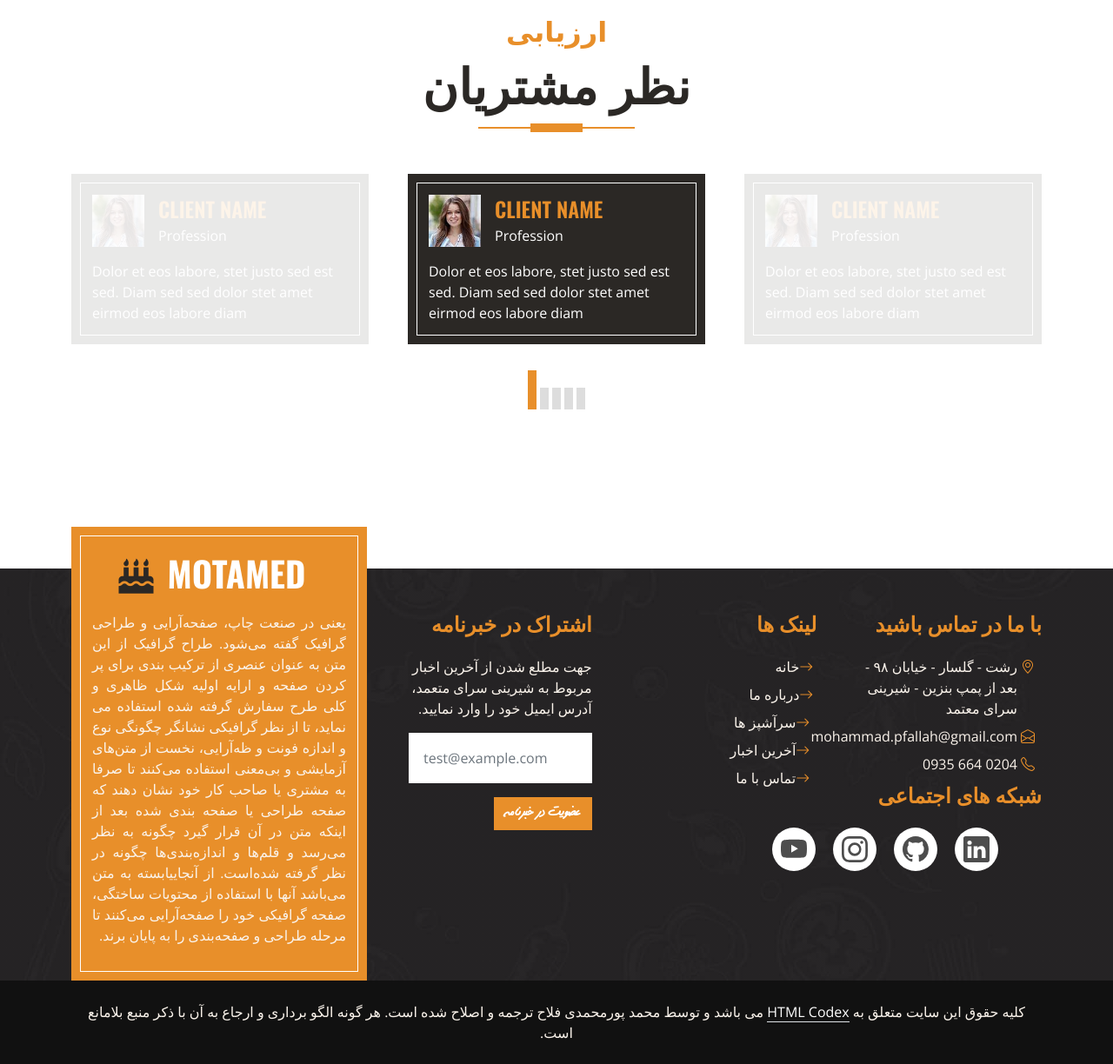
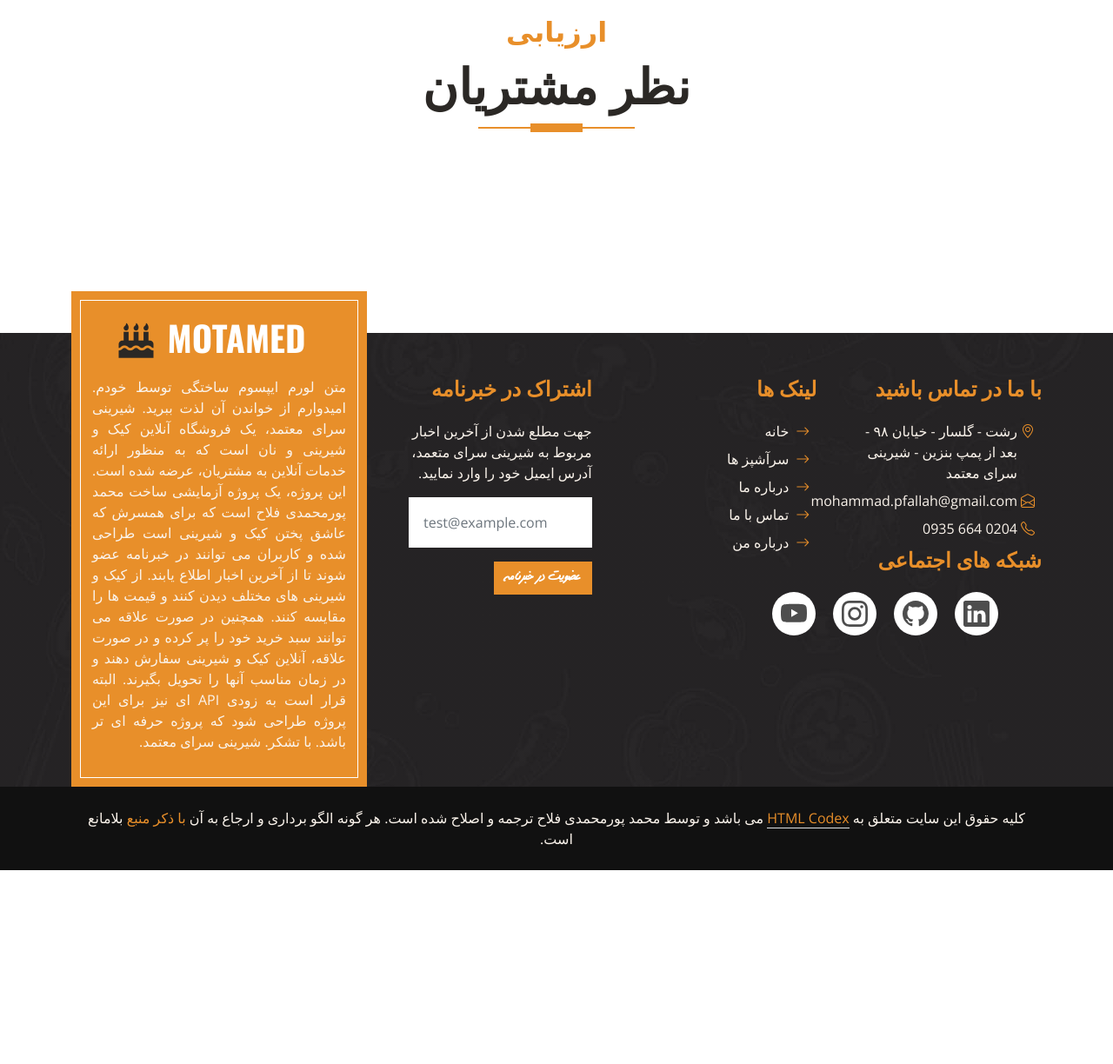
Before and after one commit to mohammadpmf/confectionery, a Django app: page / in a window 1280 px wide. Shown: the part 4397-5621 px from the top of the page at 87% size. After the commit the page ends 5398 px from the top, so only its background shows below. Run offline with Django 5.2, Linux system fonts and the light colour scheme; tables that the repository leaves empty hold one stand-in row (values such as "Sample post"); grey boxes marked "Sample" are stand-in pictures; parts of the project's set-up code (start-up, migrations or seed data) failed here and were passed over; some libraries are stand-ins or nearby versions.

Commit message:
Add newsletter, social networks and carousel of index.html

```diff
--- a/confectionery/models.py
+++ b/confectionery/models.py
@@ -114,3 +114,9 @@ class SuggestionsCritics(models.Model):
 
     def __str__(self):
         return f"{self.name}: {self.subject}"
+
+
+class NewsLetter(models.Model):
+    email = models.EmailField(verbose_name=_('Email'), max_length=255, unique=True)
+    datetime_created = models.DateTimeField(verbose_name=_('Date Time Created'), auto_now_add=True)
+    datetime_modified = models.DateTimeField(verbose_name=_('Last Time Edited'), auto_now=True)
--- a/confectionery/templates/index.html
+++ b/confectionery/templates/index.html
@@ -365,16 +365,33 @@
             <h1 class="display-4 text-uppercase" {% if LANGUAGE_CODE == 'fa' %}style="font-family: dastkhat;"{% endif %}>نظر مشتریان</h1>
         </div>
         <div class="owl-carousel testimonial-carousel">
-            {% for comment in '12345' %}
-            <div class="testimonial-item bg-dark text-white border-inner p-4">
-                <div class="d-flex align-items-center mb-3">
-                    <img class="img-fluid flex-shrink-0" src="{% static 'img/testimonial-1.jpg' %}" style="width: 60px; height: 60px;">
-                    <div class="ps-3">
-                        <h4 class="text-primary text-uppercase mb-1">Client Name</h4>
-                        <span>Profession</span>
+            {% for comment in top_comments %}
+            <div dir="rtl" class="testimonial-item bg-dark text-white border-inner p-4" style="height: 200px">
+                <div class="d-flex align-items-center justify-content-between mb-3 flex-wrap">
+                    <img class="img-fluid flex-shrink-0" style="width: 60px; height: 60px;"
+                    src=
+                    {% if comment.author.profile_picture %}
+                    "{{ comment.author.profile_picture.image.url }}"
+                    {% else %}
+                    "{% static 'madval/img/profile_not_set.png' %}"
+                    {% endif %}
+                    >
+                    <div dir="ltr" class="w-75">
+                        <a href="{{ comment.product.get_absolute_url }}">
+                        {% if comment.product.main_image %}
+                            <img class="d-inline mx-1" src="{{ comment.product.main_image.url }}" style="width: 60px; height: 60px;" alt="">
+                        {% else %}
+                            <span>{{ comment.product.title }}</span>
+                        {% endif %}
+                        </a>
+                    </div>
+                    <div class="ps-3 mx-1">
+                        <h4 class="text-primary text-uppercase mb-1 c">
+                            {% if comment.author.first_name %}{{ comment.author.first_name }}{% else %}{{ comment.author }}{% endif %} گفته:
+                        </h4>
                     </div>
                 </div>
-                <p class="mb-0">Dolor et eos labore, stet justo sed est sed. Diam sed sed dolor stet amet eirmod eos labore diam
+                <p class="mb-0">{{ comment.text|truncatechars:100 }}
                 </p>
             </div>
             {% endfor %}
--- a/confectionery/views.py
+++ b/confectionery/views.py
@@ -6,7 +6,7 @@ from django.contrib.auth.mixins import LoginRequiredMixin
 from django.utils.translation import gettext as _
 
 from .models import Favorite, Product, ProductCustomUserComment, ProductAnanymousUserComment
-from .forms import ProductCustomUserCommentForm, ProductAnanymousUserCommentForm, SuggestionsCriticsForm
+from .forms import NewsLetterForm, ProductCustomUserCommentForm, ProductAnanymousUserCommentForm, SuggestionsCriticsForm
 
 
 class HomePage(generic.TemplateView):
@@ -33,7 +33,39 @@ class HomePage(generic.TemplateView):
         # context['cakes'] = Product.objects.filter(product_type='cake').order_by('id')[:6]
         # context['pastries'] = Product.objects.filter(product_type='pastry').order_by('id')[:6]
         # context['breads'] = Product.objects.filter(product_type='bread').order_by('id')[:6]
+        context['top_comments'] = ProductCustomUserComment.objects.filter(is_approved=True, dont_show_my_name=False).select_related('product', 'author__profile_picture').order_by('-stars', '-datetime_modified', '-id')[:5]
         return context
+
+    def post(self, request, *args, **kwargs):
+        if 'newsletter_sub' in request.POST:
+            new_subscription=NewsLetterForm(request.POST)
+            if new_subscription.is_valid():
+                new_subscription.save()
+                messages.success(request, _("Your email successfully added to our database! You will be noticed from all news ASAP!"))
+            else:
+                messages.error(request, new_subscription.errors)
+        next_page = request.POST.get("next_page")
+        if not next_page:
+            next_page = 'homepage'
+        return redirect(next_page)
+        # این کامنت های طولانی که پایین نوشتم رو اول گذاشتم چون داخل یه کلاس دیگه نوشته بودم. بعد گفتم
+        # بیاد به صفحه اول خوبه. به خاطر همین آوردمش اینجا. اما چون بحث جالبی بود کدها رو گذاشتم باشه
+        # و به همون صورت آوردمش اینجا. فقط این که اول تو پروداکت دیتیل خاص از یه محصول نوشته بودم
+        # موقعی که بهش ارجاع دادم تو کامنت ها یادم باشه که تو کلاس ProductDetail بوده و اول متد post
+        # از این کلاس
+
+        # در غیر این صورت یا لایک کرده یا نظر داده که کارهای زیر رو انجام دادم. البته برای اینا هم بهتر بود
+        # به نظرم همین شکلی استفاده میکردم. ولی قبلا نوشته بودم. به هر حال تجربه شد دیگه. میتونیم با بررسی
+        # با استفاده از اپراتور این ببینیم که کودوم فرم از سمت اچ تی ام ال ارسال شده. اگه اکشن ها شون
+        # متفاوت باشن که خب تابع های جدا رو بررسی میکنیم. اما اگه اکشن های یکسانی داشته باشن یا
+        # اکشن نداشته باشن که صفحه ای که لودشون کرده دوباره بررسیشون کنه، این شکلی میشه با ایف بررسی کرد
+        # که کودوم یکی صداش کرده بوده. البته کسی که سوال کرده بود تو استک اورفلو جذاب تر بود و اون میخواست
+        # آنسابسکرایب هم بذاره. در واقع تو یه فرم ۲ تا دکمه سابمیت داشت که برای منم هر وقت لازم شد میتونم
+        # ازش کمک بگیرم. اما برای همین مسئله هم خیلی کمکم کرد. دیگه کدهای قبلی رو که پایین نوشته بودم
+        # عوض نمیکنم. روش من این بود که همیشه یه اینپوت هیدن تعریف میکردم بعد این ور میگرفتم ببینم اگه
+        # اون اینپوت مقدار داره یه سری کارها رو بکنم و اگه نداره کار متفاوت. اما این روش جدید حرفه ای تره
+        # https://stackoverflow.com/questions/866272/how-can-i-build-multiple-submit-buttons-django-form
+        # این هم لینک استک اورفلویی که کمک کرد حل بشه مسئله.
 
 
 class CategoryList(generic.ListView):
--- a/templates/_base.html
+++ b/templates/_base.html
@@ -204,10 +204,10 @@ https://stackoverflow.com/questions/3356964/how-to-get-the-current-language-in-d
             <div class="row gx-5">
                 <div class="col-lg-4 col-md-6 mt-lg-n5">
                     <div class="d-flex flex-column align-items-center justify-content-center text-center h-100 bg-primary border-inner p-4">
-                        <a href="index.html" class="navbar-brand">
+                        <a href="{% url 'homepage' %}" class="navbar-brand">
                             <h1 class="m-0 text-uppercase text-white"><i class="fa fa-birthday-cake fs-1 text-dark me-3"></i>Motamed</h1>
                         </a>
-                        <p dir='rtl' style="text-align: justify;" class="mt-3">یعنی در صنعت چاپ، صفحه‌آرایی و طراحی گرافیک گفته می‌شود. طراح گرافیک از این متن به عنوان عنصری از ترکیب بندی برای پر کردن صفحه و ارایه اولیه شکل ظاهری و کلی طرح سفارش گرفته شده استفاده می نماید، تا از نظر گرافیکی نشانگر چگونگی نوع و اندازه فونت و ظه‌آرایی، نخست از متن‌های آزمایشی و بی‌معنی استفاده می‌کنند تا صرفا به مشتری یا صاحب کار خود نشان دهند که صفحه طراحی یا صفحه بندی شده بعد از اینکه متن در آن قرار گیرد چگونه به نظر می‌رسد و قلم‌ها و اندازه‌بندی‌ها چگونه در نظر گرفته شده‌است. از آنجاییابسته به متن می‌باشد آنها با استفاده از محتویات ساختگی، صفحه گرافیکی خود را صفحه‌آرایی می‌کنند تا مرحله طراحی و صفحه‌بندی را به پایان برند.</p>
+                        <p dir='rtl' style="text-align: justify;" class="mt-3">متن لورم ایپسوم ساختگی توسط خودم. امیدوارم از خواندن آن لذت ببرید. شیرینی سرای معتمد، یک فروشگاه آنلاین کیک و شیرینی و نان است که به منظور ارائه خدمات آنلاین به مشتریان، عرضه شده است. این پروژه، یک پروژه آزمایشی ساخت محمد پورمحمدی فلاح است که برای همسرش که عاشق پختن کیک و شیرینی است طراحی شده و کاربران می توانند در خبرنامه عضو شوند تا از آخرین اخبار اطلاع یابند. از کیک و شیرینی های مختلف دیدن کنند و قیمت ها را مقایسه کنند. همچنین در صورت علاقه می توانند سبد خرید خود را پر کرده و در صورت علاقه، آنلاین کیک و شیرینی سفارش دهند و در زمان مناسب آنها را تحویل بگیرند. البته قرار است به زودی API ای نیز برای این پروژه طراحی شود که پروژه حرفه ای تر باشد. با تشکر. شیرینی سرای معتمد.</p>
                     </div>
                 </div>
                 <div class="col-lg-8 col-md-6">
@@ -231,25 +231,28 @@ https://stackoverflow.com/questions/3356964/how-to-get-the-current-language-in-d
                                 {% include "uiverse.html" %}
                                 {% comment %} <a class="btn btn-lg btn-primary btn-lg-square border-inner rounded-0 me-2" href="#"><i class="fab fa-twitter fw-normal"></i></a>
                                 <a class="btn btn-lg btn-primary btn-lg-square border-inner rounded-0 me-2" href="#"><i class="fab fa-facebook-f fw-normal"></i></a>
-                                <a class="btn btn-lg btn-primary btn-lg-square border-inner rounded-0 me-2" href="#"><i class="fab fa-linkedin-in fw-normal"></i></a> {% endcomment %}
+                                <a class="btn btn-lg btn-primary btn-lg-square border-inner rounded-0 me-2" href="https://www.linkedin.com/in/mohammad-pourmohammadi-fallah-b1278578/"><i class="fab fa-linkedin-in fw-normal"></i></a> {% endcomment %}
                             </div>
                         </div>
                         <div class="col-lg-4 col-md-12 pt-0 pt-lg-5 mb-5">
                             <h4 class="text-primary text-uppercase mb-4">لینک ها</h4>
                             <div class="d-flex flex-column justify-content-start">
-                                <a class="text-secondary mb-2" href="{% url 'homepage' %}"><i class="bi bi-arrow-right text-primary me-1"></i>خانه</a>
-                                <a class="text-secondary mb-2" href="#"><i class="bi bi-arrow-right text-primary me-1"></i>درباره ما</a>
-                                <a class="text-secondary mb-2" href="#"><i class="bi bi-arrow-right text-primary me-2"></i>سرآشپز ها</a>
-                                <a class="text-secondary mb-2" href="#"><i class="bi bi-arrow-right text-primary me-2"></i>آخرین اخبار</a>
-                                <a class="text-secondary" href="#"><i class="bi bi-arrow-right text-primary me-2"></i>تماس با ما</a>
+                                <a class="text-secondary mb-2" href="{% url 'homepage' %}"><i class="bi bi-arrow-right text-primary mx-2"></i>خانه</a>
+                                <a class="text-secondary mb-2" href="#                  "><i class="bi bi-arrow-right text-primary mx-2"></i>سرآشپز ها</a>
+                                <a class="text-secondary mb-2" href="{% url 'about_us' %}"><i class="bi bi-arrow-right text-primary mx-2"></i>درباره ما</a>
+                                <a class="text-secondary mb-2" href="{% url 'contact_us' %}"><i class="bi bi-arrow-right text-primary mx-2"></i>تماس با ما</a>
+                                <a class="text-secondary mb-2" href="{% url 'about_us' %}"><i class="bi bi-arrow-right text-primary mx-2"></i>درباره من</a>
                             </div>
                         </div>
                         <div class="col-lg-4 col-md-12 pt-0 pt-lg-5 mb-5">
                             <h4 class="text-primary text-uppercase mb-4">اشتراک در خبرنامه</h4>
                             <p>جهت مطلع شدن از آخرین اخبار مربوط به شیرینی سرای متعمد، آدرس ایمیل خود را وارد نمایید.</p>
-                            <form action="">
-                                <input dir='ltr' type="text" class="form-control border-white p-3 mb-3" placeholder="test@example.com">
-                                <button class="btn d btn-primary">عضویت در خبرنامه</button>
+                            <form action="{% url "homepage" %}" method="post">
+                                {% csrf_token %}
+                                <input type="hidden" name="next_page" value="{{ request.build_absolute_uri }}">
+                                {% comment %} داخل رکوئست خیلی چیزا هست. حالا اگه تابع بیلد ابسلوت یو آر آی ش رو صدا کنیم، آدرس دقیق اون صفحه رو با دامنه و مسیر یو آر ال به ما میده. من گذاشتم که تو همه صفحات باشه. که از هر جا رو اشتراک خبرنامه کلیک کردیم، بدونیم بعدش به چه صفحه ای بریم. اون یو آر آی رو میفرستم برای هوم پیج که تو حالت گت پست دوباره بره به همون صفحه ای که بود. {% endcomment %}
+                                <input dir='ltr' type="email" name="email" class="form-control border-white p-3 mb-3" placeholder="test@example.com" required>
+                                <button type="submit" name="newsletter_sub" class="btn d btn-primary">عضویت در خبرنامه</button>
                             </form>
                         </div>
                     </div>
@@ -260,8 +263,8 @@ https://stackoverflow.com/questions/3356964/how-to-get-the-current-language-in-d
     <div dir='rtl' class="container-fluid text-secondary py-4" style="background: #111111;">
         <div class="container text-center">
             <p class="mb-0">کلیه حقوق این سایت متعلق به
-                <a class="text-white border-bottom" href="https://htmlcodex.com">HTML Codex</a>
-                 می باشد و توسط محمد پورمحمدی فلاح ترجمه و اصلاح شده است. هر گونه الگو برداری و ارجاع به آن با ذکر منبع بلامانع است.
+                <a class="text-primary border-bottom" href="https://htmlcodex.com" target="_blank">HTML Codex</a>
+                 می باشد و توسط محمد پورمحمدی فلاح ترجمه و اصلاح شده است. هر گونه الگو برداری و ارجاع به آن <span class="text-primary">با ذکر منبع</span> بلامانع است.
             </p>
         </div>
     </div>
--- a/templates/uiverse.html
+++ b/templates/uiverse.html
@@ -1,9 +1,10 @@
 <ul class="example-2">
     <li class="icon-content">
       <a
-        href="https://linkedin.com/"
+        href="https://www.linkedin.com/in/mohammad-pourmohammadi-fallah-b1278578/"
         aria-label="LinkedIn"
         data-social="linkedin"
+        target="_blank"
       >
         <div class="filled"></div>
         <svg
@@ -24,7 +25,7 @@
       <div class="tooltip">LinkedIn</div>
     </li>
     <li class="icon-content">
-      <a href="https://www.github.com/" aria-label="GitHub" data-social="github">
+      <a href="https://github.com/mohammadpmf/" aria-label="GitHub" data-social="github" target="_blank">
         <div class="filled"></div>
         <svg
           xmlns="http://www.w3.org/2000/svg"
@@ -45,9 +46,10 @@
     </li>
     <li class="icon-content">
       <a
-        href="https://www.instagram.com/"
+        href="https://www.instagram.com/mohammad_and_89572_others"
         aria-label="Instagram"
         data-social="instagram"
+        target="_blank"
       >
         <div class="filled"></div>
         <svg
@@ -68,7 +70,7 @@
       <div class="tooltip">Instagram</div>
     </li>
     <li class="icon-content">
-      <a href="https://youtube.com/" aria-label="Youtube" data-social="youtube">
+      <a href="https://www.aparat.com/mohammadpmf/" aria-label="Youtube" data-social="youtube" target="_blank">
         <div class="filled"></div>
         <svg
           xmlns="http://www.w3.org/2000/svg"
```
Also changed, not shown: confectionery/admin.py (+7 -0 lines), confectionery/forms.py (+7 -1 lines), confectionery/locale/fa/LC_MESSAGES/django.po, confectionery/migrations/0008_newsletter.py (added), static/madval/img/profile_not_set.png (added).
